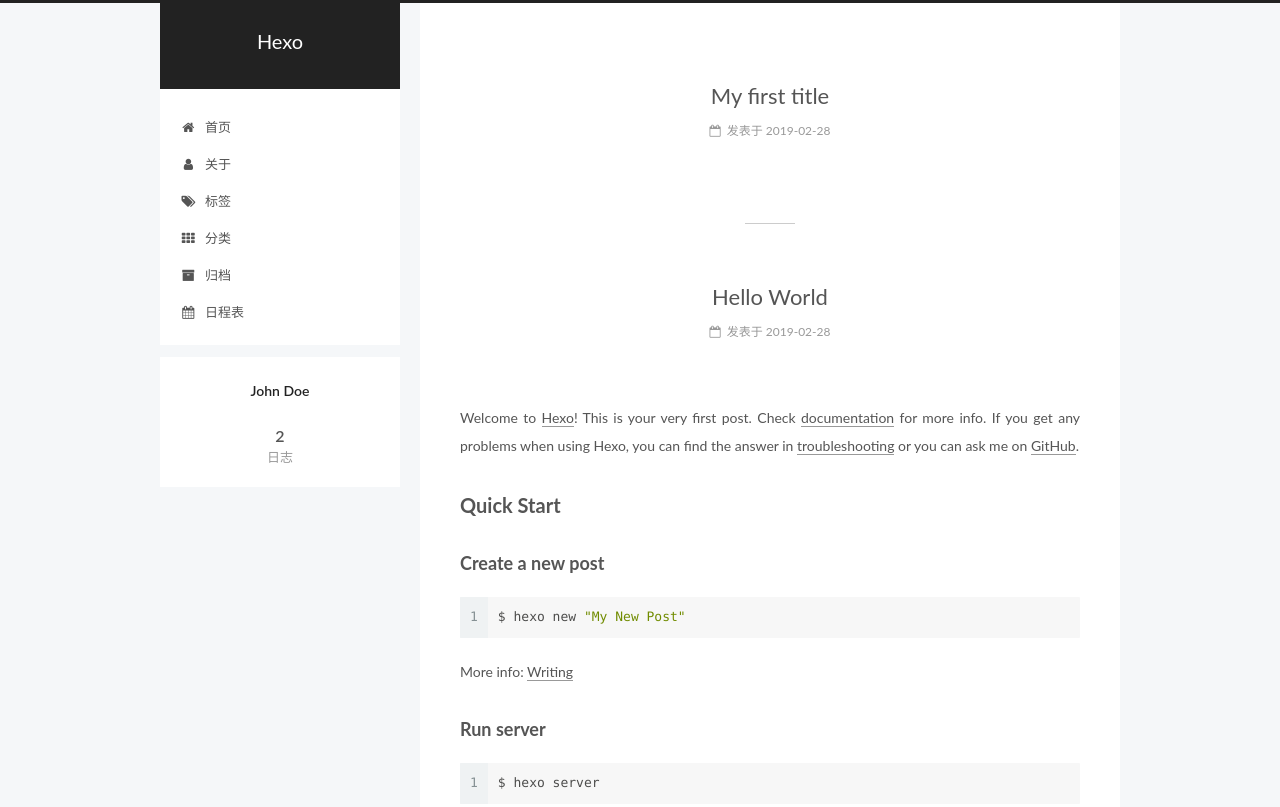
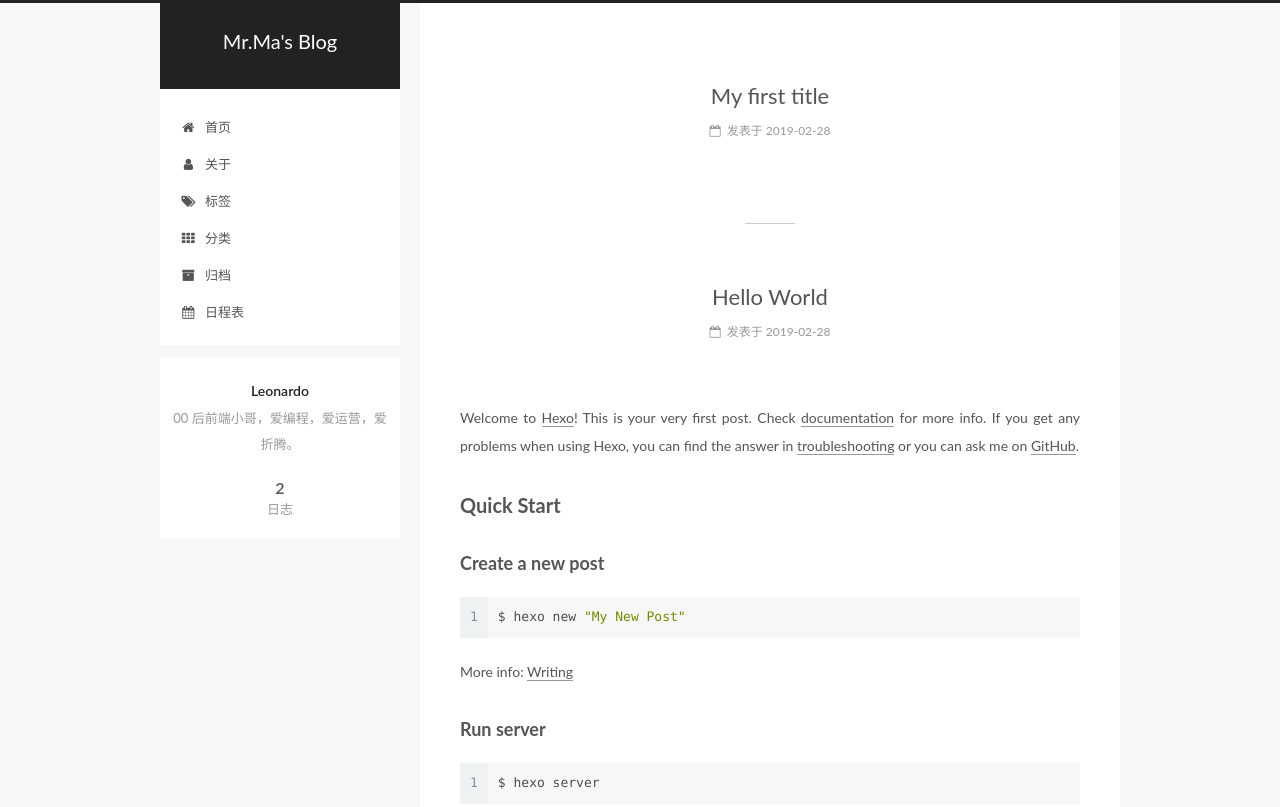
Before and after one commit to zhwany/zhwany.github.io, a plain HTML site: page index.html in a window 1280 px wide. Shown: the top 807 px of the page. Drawn offline with Linux system fonts and the light colour scheme.

Commit message:
Site updated: 2019-02-28 19:24:42

```diff
--- a/css/main.css
+++ b/css/main.css
@@ -1823,7 +1823,7 @@ pre .javascript .function {
   width: 4px;
   height: 4px;
   border-radius: 50%;
-  background: #fff;
+  background: #ba20fc;
 }
 .links-of-blogroll {
   font-size: 13px;
--- a/index.html
+++ b/index.html
@@ -79,13 +79,16 @@
 
 
 
+<meta name="description" content="00 后前端小哥，爱编程，爱运营，爱折腾。">
 <meta property="og:type" content="website">
-<meta property="og:title" content="Hexo">
+<meta property="og:title" content="Mr.Ma&#39;s Blog">
 <meta property="og:url" content="http://yoursite.com/index.html">
-<meta property="og:site_name" content="Hexo">
+<meta property="og:site_name" content="Mr.Ma&#39;s Blog">
+<meta property="og:description" content="00 后前端小哥，爱编程，爱运营，爱折腾。">
 <meta property="og:locale" content="zh-Hans">
 <meta name="twitter:card" content="summary">
-<meta name="twitter:title" content="Hexo">
+<meta name="twitter:title" content="Mr.Ma&#39;s Blog">
+<meta name="twitter:description" content="00 后前端小哥，爱编程，爱运营，爱折腾。">
 
 
 
@@ -121,7 +124,7 @@
 
 
 
-  <title>Hexo</title>
+  <title>Mr.Ma's Blog</title>
 
 
 
@@ -152,7 +155,7 @@
     <div class="custom-logo-site-title">
       <a href="/" class="brand" rel="start">
         <span class="logo-line-before"><i></i></span>
-        <span class="site-title">Hexo</span>
+        <span class="site-title">Mr.Ma's Blog</span>
         <span class="logo-line-after"><i></i></span>
       </a>
     </div>
@@ -272,13 +275,13 @@
     <link itemprop="mainEntityOfPage" href="http://yoursite.com/2019/02/28/My-first-title/">
 
     <span hidden itemprop="author" itemscope itemtype="http://schema.org/Person">
-      <meta itemprop="name" content="John Doe">
+      <meta itemprop="name" content="Leonardo">
       <meta itemprop="description" content>
       <meta itemprop="image" content="/images/avatar.gif">
     </span>
 
     <span hidden itemprop="publisher" itemscope itemtype="http://schema.org/Organization">
-      <meta itemprop="name" content="Hexo">
+      <meta itemprop="name" content="Mr.Ma's Blog">
     </span>
 
 
@@ -391,13 +394,13 @@
     <link itemprop="mainEntityOfPage" href="http://yoursite.com/2019/02/28/hello-world/">
 
     <span hidden itemprop="author" itemscope itemtype="http://schema.org/Person">
-      <meta itemprop="name" content="John Doe">
+      <meta itemprop="name" content="Leonardo">
       <meta itemprop="description" content>
       <meta itemprop="image" content="/images/avatar.gif">
     </span>
 
     <span hidden itemprop="publisher" itemscope itemtype="http://schema.org/Organization">
-      <meta itemprop="name" content="Hexo">
+      <meta itemprop="name" content="Mr.Ma's Blog">
     </span>
 
 
@@ -538,8 +541,8 @@
         <div class="site-overview">
           <div class="site-author motion-element" itemprop="author" itemscope itemtype="http://schema.org/Person">
 
-              <p class="site-author-name" itemprop="name">John Doe</p>
-              <p class="site-description motion-element" itemprop="description"></p>
+              <p class="site-author-name" itemprop="name">Leonardo</p>
+              <p class="site-description motion-element" itemprop="description">00 后前端小哥，爱编程，爱运营，爱折腾。</p>
           </div>
 
           <nav class="site-state motion-element">
@@ -594,7 +597,7 @@
   <span class="with-love">
     <i class="fa fa-user"></i>
   </span>
-  <span class="author" itemprop="copyrightHolder">John Doe</span>
+  <span class="author" itemprop="copyrightHolder">Leonardo</span>
 
 
 </div>
```
Also changed, not shown: 2019/02/28/My-first-title/index.html (+11 -8 lines), 2019/02/28/hello-world/index.html (+8 -8 lines), archives/2019/02/index.html (+11 -8 lines), archives/2019/index.html (+11 -8 lines), archives/index.html (+11 -8 lines).
